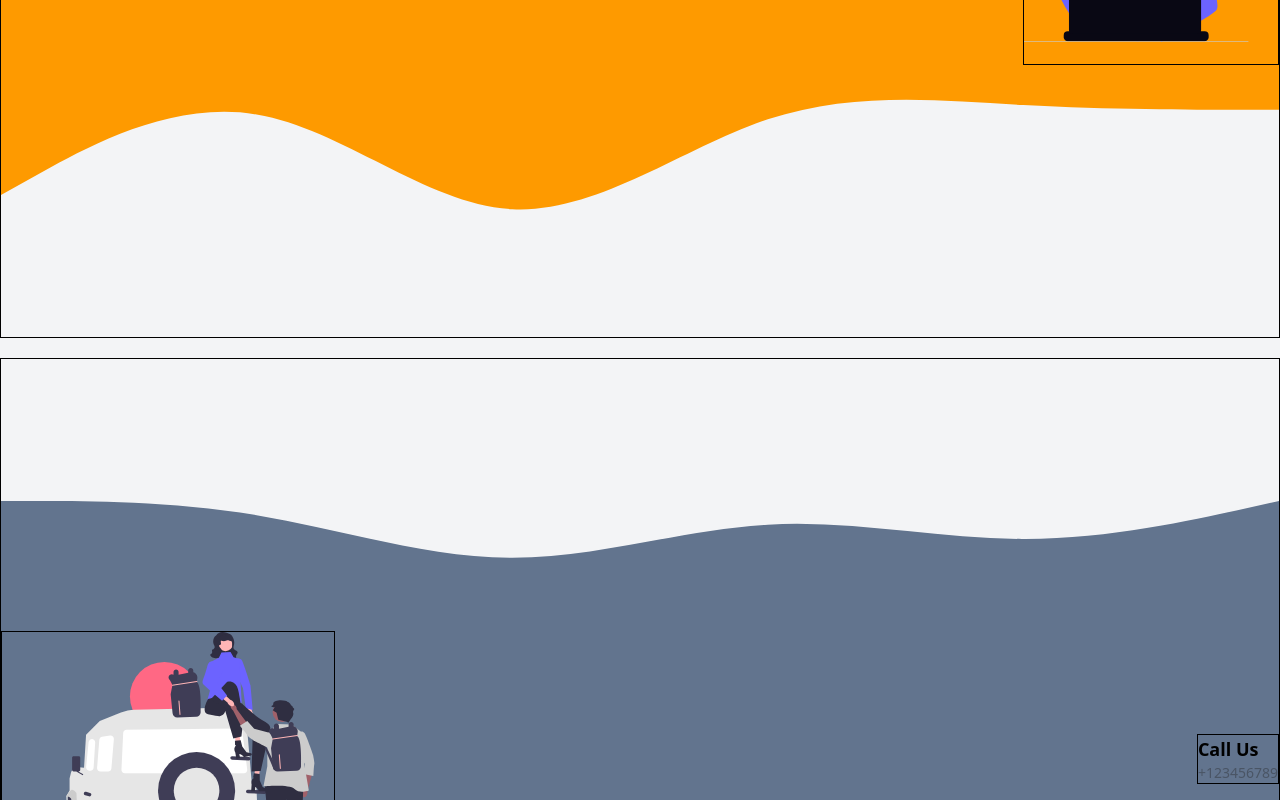
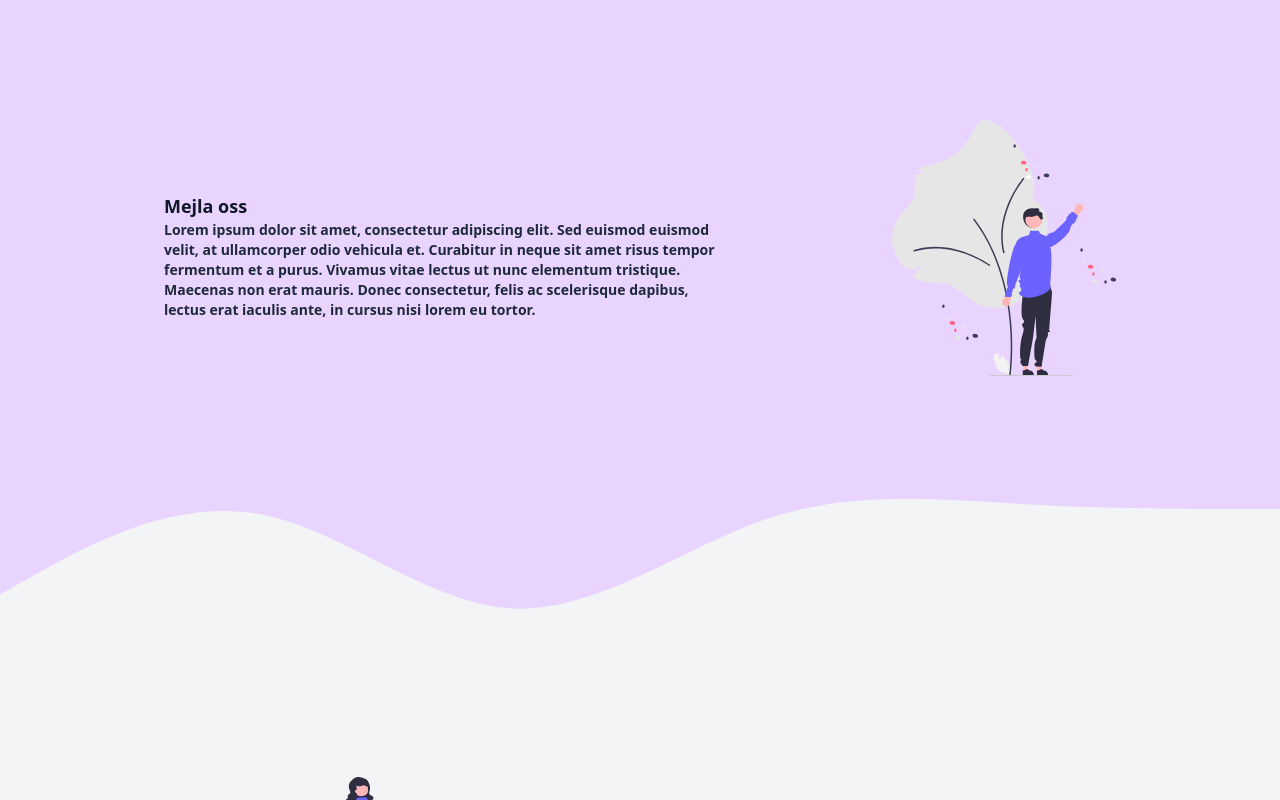
Before and after one commit to brownbeardeveloper/website-with-react-template, a React (Vite) app in the folder vite-project/: page /contact in a window 1280 px wide. Shown: the part 1240-2040 px from the top of the page. Built offline with nearby package versions, Linux system fonts and the light colour scheme.

Commit message:
complete svg-text-component

```diff
--- a/vite-project/package.json
+++ b/vite-project/package.json
@@ -11,6 +11,7 @@
   },
   "dependencies": {
     "@tailwindcss/vite": "^4.0.0",
+    "clsx": "^2.1.1",
     "localforage": "^1.10.0",
     "lucide-react": "^0.474.0",
     "match-sorter": "^8.0.0",
--- a/vite-project/src/components/SvgTextComponent.tsx
+++ b/vite-project/src/components/SvgTextComponent.tsx
@@ -7,7 +7,9 @@ interface PropsInterface {
     isRight: boolean,
     header: string,
     description: string,
-    wave: boolean,
+    headerColor: string,
+    textColor: string,
+    wave?: boolean,
     waveColor?: string,
     divColor?: string,
 }
@@ -16,19 +18,19 @@ interface PropsInterface {
 export default function svgTextComponent(props: PropsInterface) {
 
     return (
-        <div className="w-full border">
+        <div className="w-full h-auto">
             {props.wave && (
                 <TopWave className={`w-full -mb-1  ${props.waveColor}`} />
             )}
 
-            <div className={`flex py-10 justify-between h-60 items-center
-                ${props.divColor} ${props.isRight ? "flex-row-reverse" : "flex-row"}`}>
-                <div className="border h-64 w-auto">
+            <div className={`pt-10 pb-20 px-20 flex justify-around items-center
+                ${props.divColor} ${props.isRight ? "flex-col md:flex-row-reverse" : "flex-col md:flex-row"}`}>
+                <div className="h-64 max-w-full md:max-w-1/2">
                     {props.svg}
                 </div>
-                <div className="border">
-                    <h3 className="text-lg font-semibold">{props.header}</h3>
-                    <p className="text-sm text-gray-600">{props.description}</p>
+                <div className="max-w-full md:max-w-1/2 mt-4">
+                    <h3 className={`text-lg font-semibold ${props.headerColor}`}>{props.header}</h3>
+                    <p className={`text-sm font-semibold ${props.textColor}`}>{props.description}</p>
                 </div>
             </div>
 
--- a/vite-project/src/pages/ContactPage.tsx
+++ b/vite-project/src/pages/ContactPage.tsx
@@ -8,6 +8,8 @@ import { Cookie } from 'lucide-react';
 import DevSvg from '../assets/dev.svg?react'
 import TripSvg from '../assets/trip.svg?react'
 import ApplicationSvg from '../assets/application.svg?react'
+import WelcomeSvg from '../assets/welcome.svg?react'
+
 
 
 export default function ContactPage() {
@@ -27,8 +29,8 @@ export default function ContactPage() {
         },
         {
             icon: <Mail size={60} />,
-            text: "Kontakta oss",
-            btnText: "Kontakta oss",
+            text: "Mejla oss",
+            btnText: "Skicka mail",
             onClick: () => alert("Mail clicked"),
         },
         {
@@ -47,38 +49,51 @@ export default function ContactPage() {
 
     const contactPageComponents = [
         {
-            svg: <DevSvg className="h-full w-full" />,
+            svg: <WelcomeSvg className="h-full w-full" />,
             isRight: true,
-            header: "Email Us",
-            description: "support@example.com",
+            header: "Mejla oss",
+            description: "Lorem ipsum dolor sit amet, consectetur adipiscing elit. Sed euismod euismod velit, at ullamcorper odio vehicula et. Curabitur in neque sit amet risus tempor fermentum et a purus. Vivamus vitae lectus ut nunc elementum tristique. Maecenas non erat mauris. Donec consectetur, felis ac scelerisque dapibus, lectus erat iaculis ante, in cursus nisi lorem eu tortor. ",
+            textColor: "text-gray-800",
+            headerColor: "text-gray-900",
             wave: true,
-            waveColor: "fill-amber-500",
-            divColor: "bg-amber-500",
+            waveColor: "fill-purple-200",
+            divColor: "bg-purple-200",
         },
         {
             svg: <TripSvg className="h-full w-full" />,
             isRight: false,
-            header: "Call Us",
-            description: "+123456789",
-            wave: true,
-            waveColor: "fill-slate-500",
-            divColor: "bg-slate-500",
+            header: "Chatta med oss",
+            description: "Lorem ipsum dolor sit amet, consectetur adipiscing elit. Sed euismod euismod velit, at ullamcorper odio vehicula et. Curabitur in neque sit amet risus tempor fermentum et a purus. Vivamus vitae lectus ut nunc elementum tristique. Maecenas non erat mauris. Donec consectetur, felis ac scelerisque dapibus, lectus erat iaculis ante, in cursus nisi lorem eu tortor. ",
+            wave: false,
+            textColor: "text-gray-800",
+            headerColor: "text-gray-900",
         },
         {
             svg: <ApplicationSvg className="h-full w-full" />,
+            isRight: true,
+            header: "Ring oss",
+            description: "Lorem ipsum dolor sit amet, consectetur adipiscing elit. Sed euismod euismod velit, at ullamcorper odio vehicula et. Curabitur in neque sit amet risus tempor fermentum et a purus. Vivamus vitae lectus ut nunc elementum tristique. Maecenas non erat mauris. Donec consectetur, felis ac scelerisque dapibus, lectus erat iaculis ante, in cursus nisi lorem eu tortor. ",
+            wave: false,
+            textColor: "text-gray-800",
+            headerColor: "text-gray-900",
+        },
+        {
+            svg: <DevSvg className="h-full w-full" />,
             isRight: false,
-            header: "Call Us",
-            description: "+123456789",
-            wave: false,
-            waveColor: "",
-            divColor: "",
+            header: "Besök oss",
+            description: "Lorem ipsum dolor sit amet, consectetur adipiscing elit. Sed euismod euismod velit, at ullamcorper odio vehicula et. Curabitur in neque sit amet risus tempor fermentum et a purus. Vivamus vitae lectus ut nunc elementum tristique. Maecenas non erat mauris. Donec consectetur, felis ac scelerisque dapibus, lectus erat iaculis ante, in cursus nisi lorem eu tortor. ",
+            textColor: "text-gray-800",
+            headerColor: "text-gray-900",
+            wave: true,
+            waveColor: "fill-indigo-200",
+            divColor: "bg-indigo-200",
         },
     ];
 
 
     return (
         <>
-            <div className="h-84 bg-center bg-cover bg-[url('./old-town.jpg')]" >
+            <div className="h-150 bg-bottom bg-cover bg-[url('./old-town.jpg')]" >
                 <div className="w-full h-full flex flex-col justify-center text-center text-gray-100 gap-y-2">
                     <h1 className="text-6xl strokeme font-permanentmarker">
                         Kontakt Skillswipe
@@ -93,7 +108,7 @@ export default function ContactPage() {
                 <QuickAccessBanner props={helpCenterProps} />
             </div>
 
-            <div className="space-y-5">
+            <div className="">
                 {contactPageComponents.map((component, index) => (
                     <SvgTextComponent key={index} {...component} />
                 ))}
```
Also changed, not shown: 1 other file (tests, documents, lock files or other folders).
